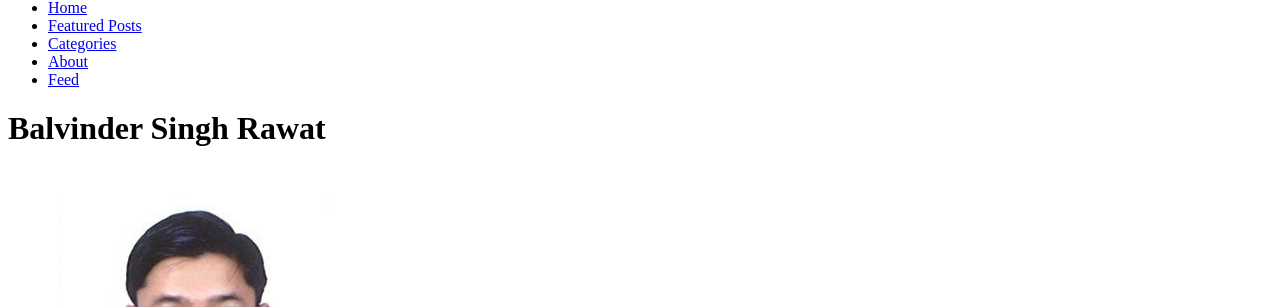
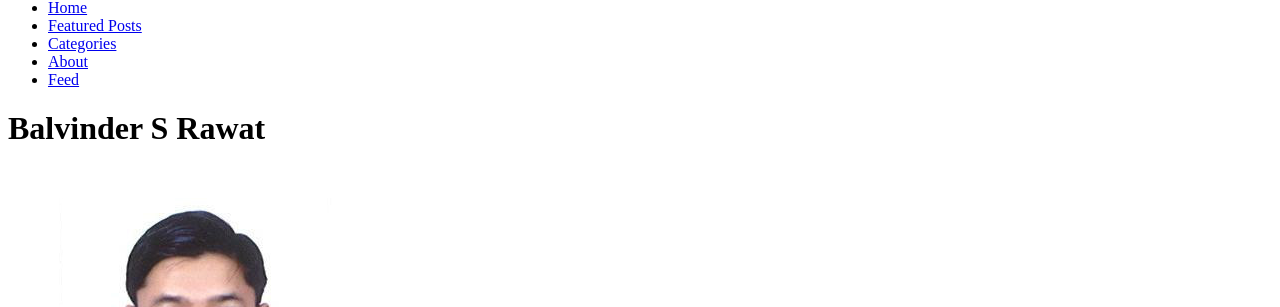
Before and after one commit to balrawat/balrawat.github.io, a Jekyll site: the page built from about.md, in a window 1280 px wide. Shown: the part 297-604 px from the top of the page. Built offline with Jekyll 4.4.1, drawn with Linux system fonts in a browser that asks for light colours; nearby versions of some CDN libraries.

Commit message:
shortened name

```diff
--- a/about.md
+++ b/about.md
@@ -1,10 +1,10 @@
 ---
 layout: page
 permalink: /about/index.html
-title: Balvinder Singh Rawat
+title: Balvinder S Rawat
 tags:
   - Balvinder
-  - S
+  - Singh
   - Rawat
   - balrawat
 imagefeature: fourseasons.jpg
```
